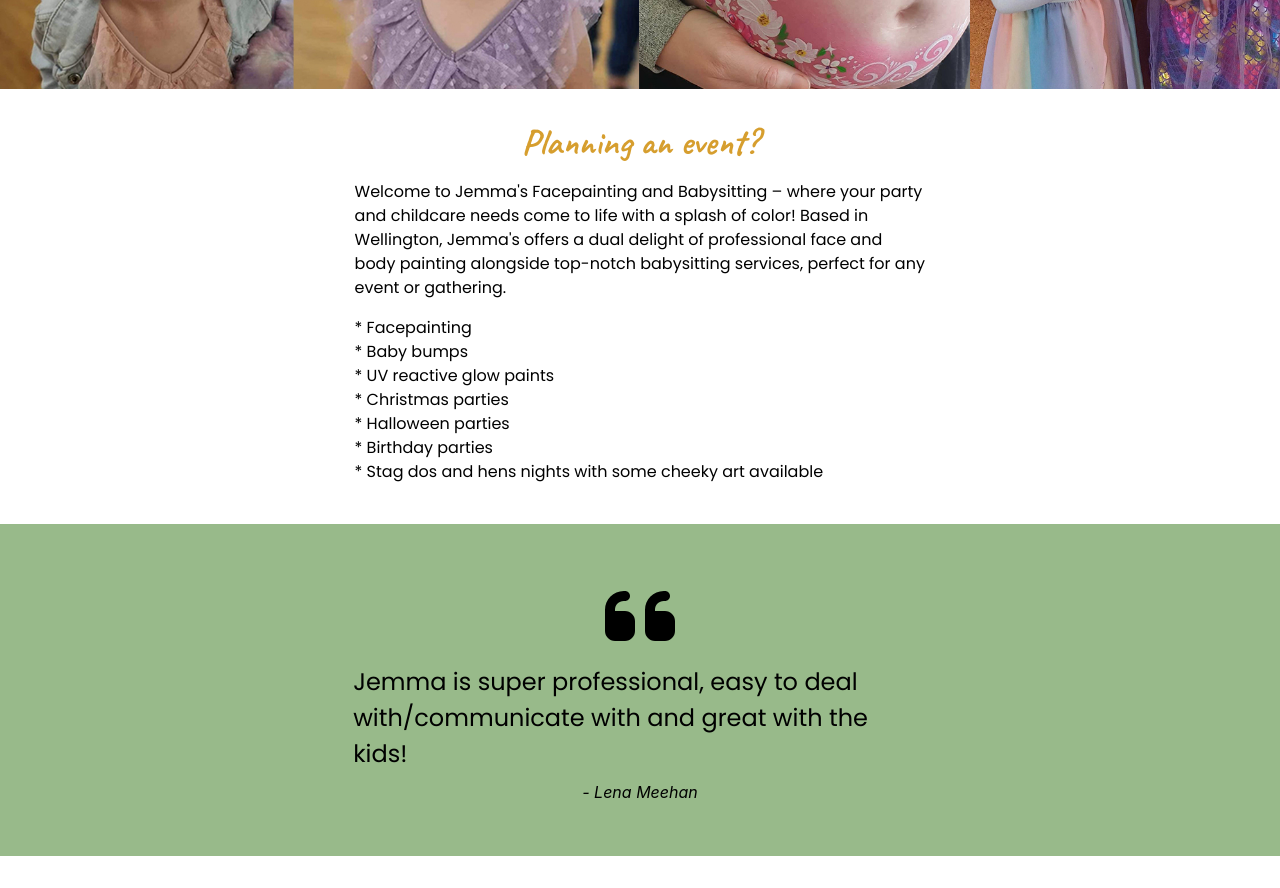
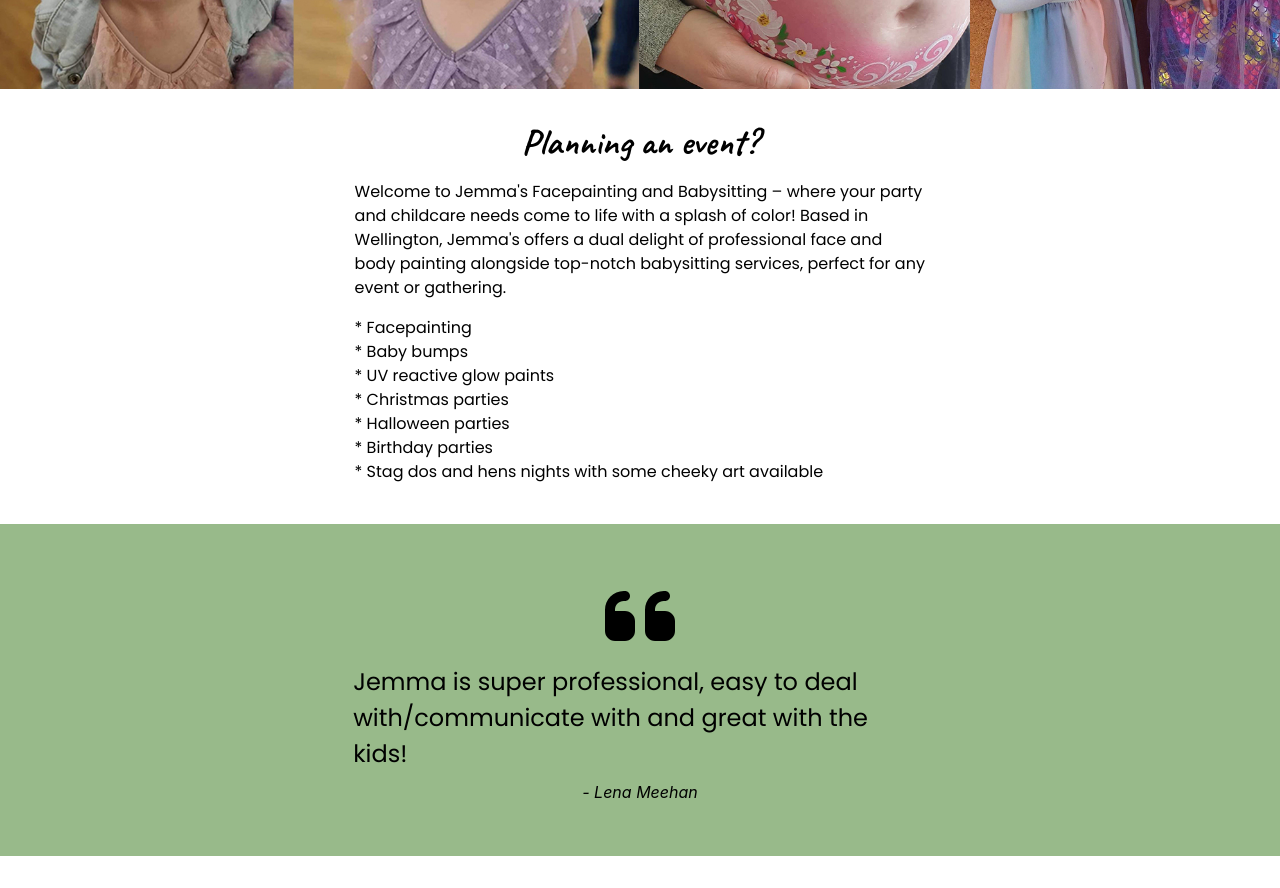
Before and after one commit to HannahBeattie/spirit, a Next.js app: page / in a window 1280 px wide. Shown: the part 740-1628 px from the top of the page. Built offline with nearby package versions, Linux system fonts and the light colour scheme; a web font is replaced by a local one.

Commit message:
update to green

```diff
--- a/src/app/base/components/About.js
+++ b/src/app/base/components/About.js
@@ -24,7 +24,7 @@ function About() {
 			<HStack>
 				<VStack flex={1}>
 					<Container color={'black'} fontWeight={500}>
-						<Heading fontFamily={'Caveat'} pb={4} color={'yellow.500'}>
+						<Heading fontFamily={'Caveat'} pb={4} color={'98ba8a'}>
 							Meet Jemma!
 						</Heading>
 
--- a/src/app/base/components/Intro.js
+++ b/src/app/base/components/Intro.js
@@ -4,11 +4,7 @@ import React from 'react'
 function Intro() {
 	return (
 		<VStack color={'black'} p={8}>
-			<Heading
-				fontSize={{ base: '3xl', md: '4xl' }}
-				fontFamily={'Caveat'}
-				color={'yellow.500'}
-			>
+			<Heading fontSize={{ base: '3xl', md: '4xl' }} fontFamily={'Caveat'} color={'98ba8a'}>
 				Planning an event?
 			</Heading>
 			<Spacer />
```
